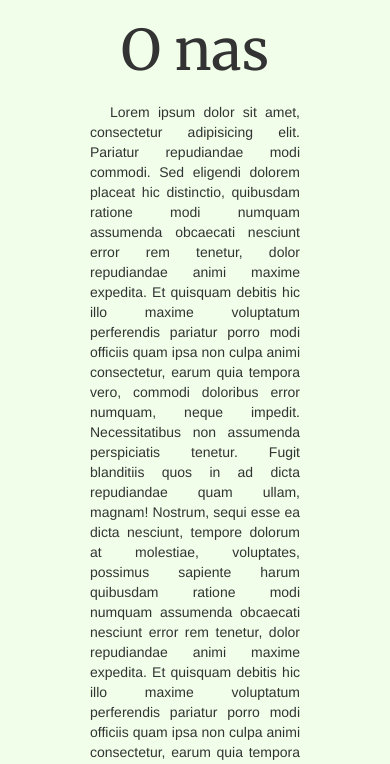
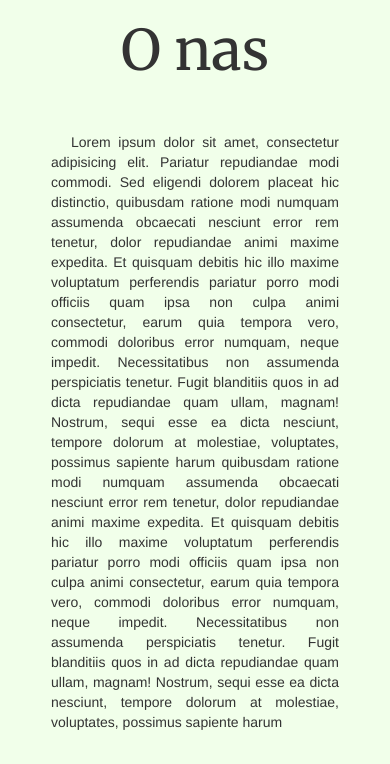
Before and after one commit to Radoslaw-Mulawka/Gardening, a PHP site: page / in a window 390 px wide. Shown: the part 245-1009 px from the top of the page. Run offline with PHP 8.4, Linux system fonts and the light colour scheme; some libraries are stand-ins or nearby versions.

Commit message:
Remastered about us section by deleting bootstrap classes

```diff
--- a/index.html
+++ b/index.html
@@ -67,19 +67,25 @@
         <div class="col-xs-12 about-us">
             <div class="row">
                 <h2 class=" text-center">O nas</h2>
-                <div class="text-block col-xs-8 col-xs-offset-2 col-sm-6 col-sm-offset-0 col-md-5 col-md-offset-1 col-lg-5 col-lg-offset-1">
+                <div class="about-us-flex-wrap">
+
+
+                    <div class="text-block "> <!-- col-xs-8 col-xs-offset-2 col-sm-6 col-sm-offset-0 col-md-5 col-md-offset-1 col-lg-5 col-lg-offset-1"  -->
                         <p class="text-justify">
                             Lorem ipsum dolor sit amet, consectetur adipisicing elit. Pariatur repudiandae modi commodi. Sed eligendi dolorem placeat hic distinctio, quibusdam ratione modi numquam assumenda obcaecati nesciunt error rem tenetur, dolor repudiandae animi maxime expedita. Et quisquam debitis hic illo maxime voluptatum perferendis pariatur porro modi officiis quam ipsa non culpa animi consectetur, earum quia tempora vero, commodi doloribus error numquam, neque impedit. Necessitatibus non assumenda perspiciatis tenetur. Fugit blanditiis quos in ad dicta repudiandae quam ullam, magnam! Nostrum, sequi esse ea dicta nesciunt, tempore dolorum at molestiae, voluptates, possimus sapiente harum quibusdam ratione modi numquam assumenda obcaecati nesciunt error rem tenetur, dolor repudiandae animi maxime expedita. Et quisquam debitis hic illo maxime voluptatum perferendis pariatur porro modi officiis quam ipsa non culpa animi consectetur, earum quia tempora vero, commodi doloribus error numquam, neque impedit. Necessitatibus non assumenda perspiciatis tenetur. Fugit blanditiis quos in ad dicta repudiandae quam ullam, magnam! Nostrum, sequi esse ea dicta nesciunt, tempore dolorum at molestiae, voluptates, possimus sapiente harum
                         </p>
 
                     </div>
 
-                <div class="logo-block col-xs-8 col-xs-offset-2 col-sm-6 col-sm-offset-0 col-md-3 col-md-offset-1 col-lg-3 col-lg-offset-1 text-center">
+
+
+                    <div class="logo-block text-center"> <!-- col-xs-8 col-xs-offset-2 col-sm-6 col-sm-offset-0 col-md-3 col-md-offset-1 col-lg-3 col-lg-offset-1  -->
                         <img src="images/Tree_logo.png" alt="Logo">
                         <div class="about-us-buttons">
                             Zamów usługę !
                         </div>
                     </div>
+                </div> <!--  .about-us-flex-wrap -->
             </div>
             <div class="center-line"></div>
         </div>
@@ -151,7 +157,7 @@
                 <div class="partner-logo">Logo</div>
                 <div class="partner-logo">Logo</div>
             </div>
-            <div class="footer-contacts col-md-4 col-md-offset-0  col-xs-8 col-xs-offset-2 text-center">
+            <div class="footer-contacts col-md-4 col-md-offset-0  col-xs-10 col-xs-offset-1 text-center">
                         <strong>Contacts:</strong> <br><br>
                         tel: +48 533 88 06 05 <br>
                         email: radoslaw.mulawka@gmail.com <br>
--- a/style/_aboutUs.scss
+++ b/style/_aboutUs.scss
@@ -3,8 +3,27 @@
    padding-left:30px;
    padding-right:30px;
    background-color:#f1ffea;
-   // border-bottom:1px solid rgba(79, 79, 79,0.1);
+
+
+    h2 {
+      font-family: 'Merriweather', serif;
+      text-align: center;
+      font-size:4em;
+      margin:20px 0 !important;
+      margin-bottom:50px !important;
+    }
+
+    .about-us-flex-wrap {
+      display:flex;
+      align-items:center;
+      justify-content:space-between;
+      // padding-left:300px;
+      // padding-right:300px;
+    }
+
    .text-block{
+      width:50%;
+      margin-left:100px;
       p {
         margin-bottom:0;
         text-indent: 20px;
@@ -12,10 +31,11 @@
       }
    }
    .logo-block{
-       // margin-top:50px;
+       margin-right:200px;
        img {
-          height:200px;
-          width:200px;
+          // height:200px;
+          height:100%;
+          width:300px;
           margin-bottom:30px;
        }
        .about-us-buttons {
@@ -41,3 +61,54 @@
   margin-top:120px;
   background-image: linear-gradient(to right, white, black, white);
 }
+
+@media screen and (max-width: 1420px) {
+    .logo-block{
+       margin-right:100px !important;
+     }
+}
+@media screen and (max-width:1200px) {
+     .about-us-flex-wrap {
+      display:flex;
+      flex-direction:row;
+      align-items:center;
+      justify-content:space-between;
+      // padding-left:300px;
+      // padding-right:300px;
+    }
+
+   .text-block{
+      margin-left:0 !important;
+      p {
+        margin-bottom:0;
+        text-indent: 20px;
+
+      }
+   }
+}
+
+
+
+@media screen and (max-width:900px) {
+     .about-us-flex-wrap {
+      display:flex;
+      flex-direction:column;
+      align-items:center;
+      justify-content:space-between;
+      // padding-left:300px;
+      // padding-right:300px;
+    }
+
+   .text-block{
+      width:80% !important;
+      margin-bottom:40px;
+      p {
+        margin-bottom:0;
+        text-indent: 20px;
+
+      }
+   }
+   .logo-block{
+       margin-right:0 !important;
+     }
+}
--- a/style/style.css
+++ b/style/style.css
@@ -45,13 +45,32 @@ nav.top-menu .navbar-brand img {
   padding-right: 30px;
   background-color: #f1ffea;
 }
+.about-us h2 {
+  font-family: 'Merriweather', serif;
+  text-align: center;
+  font-size: 4em;
+  margin: 20px 0 !important;
+  margin-bottom: 50px !important;
+}
+.about-us .about-us-flex-wrap {
+  display: flex;
+  align-items: center;
+  justify-content: space-between;
+}
+.about-us .text-block {
+  width: 50%;
+  margin-left: 100px;
+}
 .about-us .text-block p {
   margin-bottom: 0;
   text-indent: 20px;
 }
+.about-us .logo-block {
+  margin-right: 200px;
+}
 .about-us .logo-block img {
-  height: 200px;
-  width: 200px;
+  height: 100%;
+  width: 300px;
   margin-bottom: 30px;
 }
 .about-us .logo-block .about-us-buttons {
@@ -76,6 +95,48 @@ nav.top-menu .navbar-brand img {
   background-image: linear-gradient(to right, white, black, white);
 }
 
+@media screen and (max-width: 1420px) {
+  .logo-block {
+    margin-right: 100px !important;
+  }
+}
+@media screen and (max-width: 1200px) {
+  .about-us-flex-wrap {
+    display: flex;
+    flex-direction: row;
+    align-items: center;
+    justify-content: space-between;
+  }
+
+  .text-block {
+    margin-left: 0 !important;
+  }
+  .text-block p {
+    margin-bottom: 0;
+    text-indent: 20px;
+  }
+}
+@media screen and (max-width: 900px) {
+  .about-us-flex-wrap {
+    display: flex;
+    flex-direction: column;
+    align-items: center;
+    justify-content: space-between;
+  }
+
+  .text-block {
+    width: 80% !important;
+    margin-bottom: 40px;
+  }
+  .text-block p {
+    margin-bottom: 0;
+    text-indent: 20px;
+  }
+
+  .logo-block {
+    margin-right: 0 !important;
+  }
+}
 .services-container {
   background-image: linear-gradient(to bottom, #ddffbf, #c2ff8c);
   padding-left: 60px;
@@ -282,7 +343,7 @@ p {
   font-family: 'Merriweather', serif;
 }
 
-.about-us h2, .opinion-wrap h1, .services-container h1 {
+.opinion-wrap h1, .services-container h1 {
   font-family: 'Merriweather', serif;
   text-align: center;
   font-size: 4em;
--- a/style/style.scss
+++ b/style/style.scss
@@ -22,7 +22,7 @@ p {
   font-family: 'Merriweather', serif;
 }
 
- .about-us h2, .opinion-wrap h1, .services-container h1 {
+  .opinion-wrap h1, .services-container h1 {
   font-family: 'Merriweather', serif;
   text-align: center;
   font-size:4em;
```
Also changed, not shown: 1 other file. Lines whose indentation alone changed are shown as unchanged.
